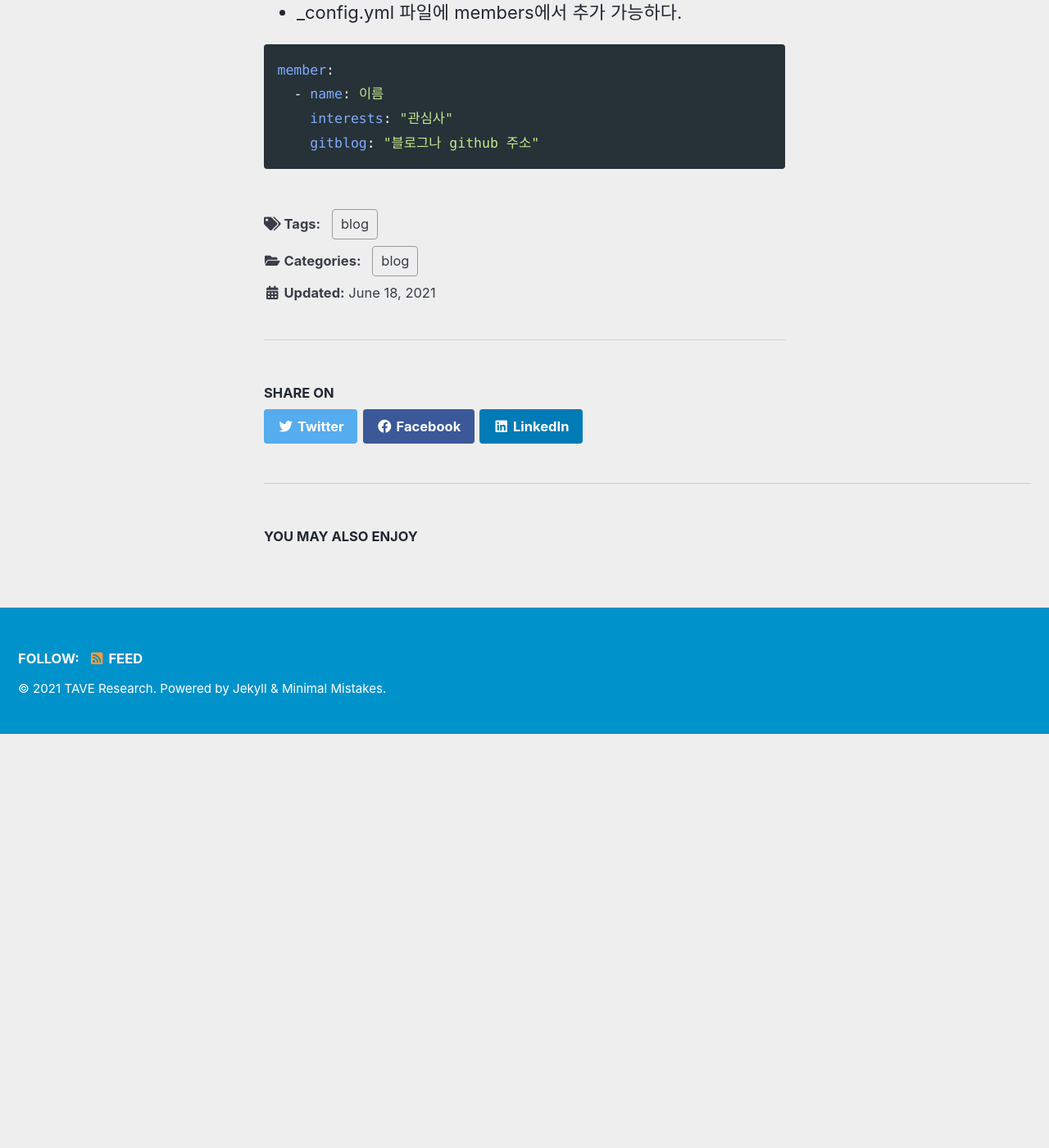
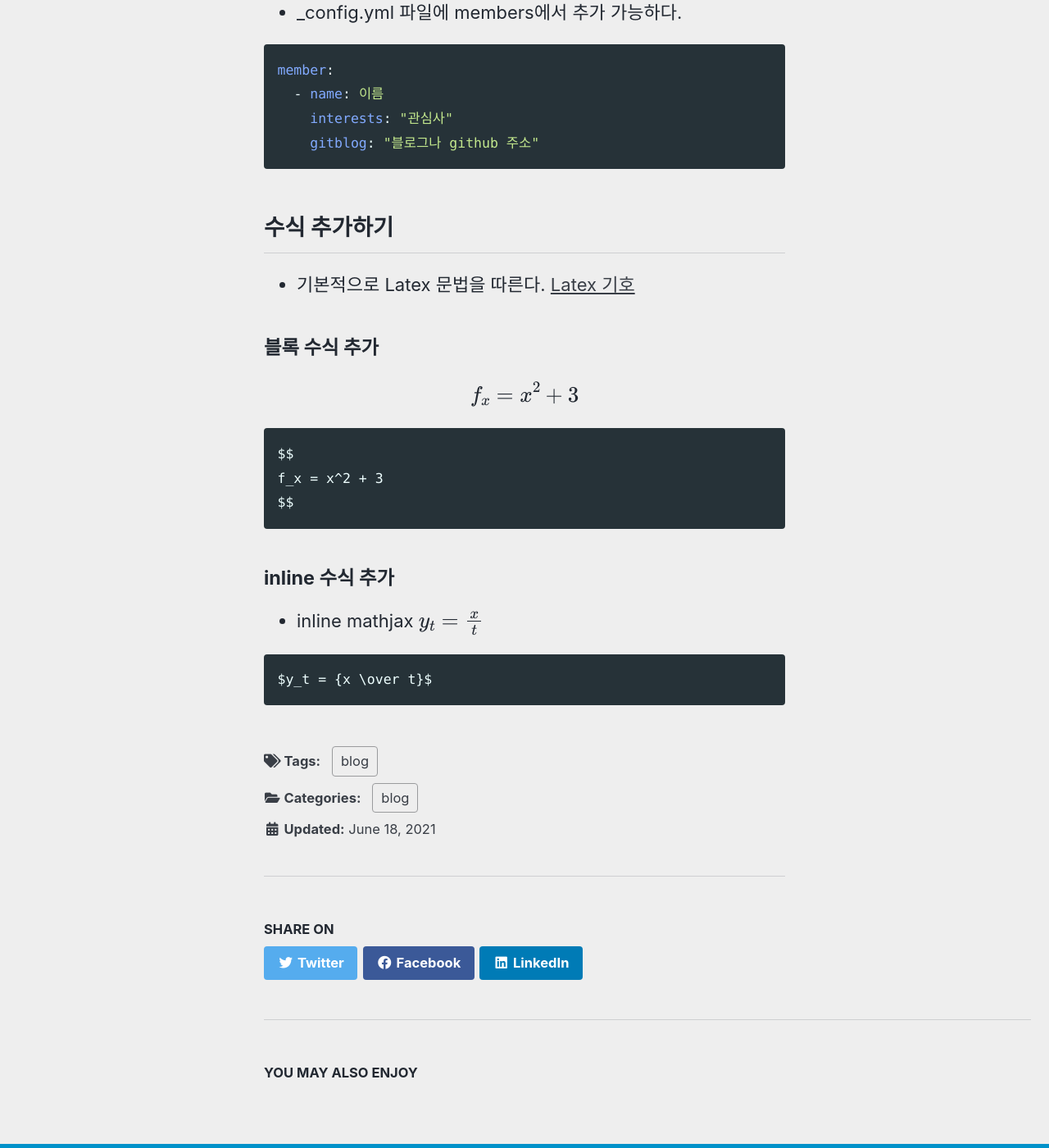
Before and after one commit to TAVEResearch/TAVEResearch.github.io, a Jekyll site: the page built from _posts/2021-06-18-quickstart.md, in a window 1280 px wide and 1400 px high, scrolled down 2583 px. Shown: the whole window at 82% size. Built offline with Jekyll 4.4.1, drawn with Linux system fonts in a browser that asks for light colours; cached includes are drawn as plain includes; formulas are drawn with MathJax 3; before the commit the page ends 3478 px from its top, so only the background shows below that; part of the change alters nothing that is shown.

Commit message:
amend _includes/scripts.html :add mathjax

````diff
--- a/_includes/scripts.html
+++ b/_includes/scripts.html
@@ -1,28 +1,16 @@
-{% if site.footer_scripts %}
-  {% for script in site.footer_scripts %}
-    <script src="{{ script | relative_url }}"></script>
-  {% endfor %}
-{% else %}
-  <script src="{{ '/assets/js/main.min.js' | relative_url }}"></script>
-{% endif %}
+<script type="text/javascript" async
+  src="https://cdnjs.cloudflare.com/ajax/libs/mathjax/2.7.5/latest.js?config=TeX-MML-AM_CHTML">
+</script>
 
-{% if site.search == true or page.layout == "search" %}
-  {%- assign search_provider = site.search_provider | default: "lunr" -%}
-  {%- case search_provider -%}
-    {%- when "lunr" -%}
-      {% include_cached search/lunr-search-scripts.html %}
-    {%- when "google" -%}
-      {% include_cached search/google-search-scripts.html %}
-    {%- when "algolia" -%}
-      {% include_cached search/algolia-search-scripts.html %}
-  {%- endcase -%}
-{% endif %}
-
-{% include analytics.html %}
-{% include /comments-providers/scripts.html %}
-
-{% if site.after_footer_scripts %}
-  {% for script in site.after_footer_scripts %}
-    <script src="{{ script | relative_url }}"></script>
-  {% endfor %}
-{% endif %}
+<script type="text/x-mathjax-config">
+MathJax.Hub.Config({
+  extensions: ["tex2jax.js"],
+  jax: ["input/TeX", "output/HTML-CSS"],
+  tex2jax: {
+  inlineMath: [ ['$','$'], ["\\(","\\)"] ],
+  displayMath: [ ['$$','$$'], ["\\[","\\]"] ],
+  processEscapes: true
+  },
+  "HTML-CSS": { availableFonts: ["TeX"] }
+});
+</script>
--- a/_posts/2021-06-18-quickstart.md
+++ b/_posts/2021-06-18-quickstart.md
@@ -92,3 +92,27 @@ member:
     interests: "관심사"
     gitblog: "블로그나 github 주소"
 ```
+
+## 수식 추가하기
+
+- 기본적으로 Latex 문법을 따른다. [Latex 기호](https://ko.wikipedia.org/wiki/%EC%9C%84%ED%82%A4%EB%B0%B1%EA%B3%BC:TeX_%EB%AC%B8%EB%B2%95)
+
+#### 블록 수식 추가
+
+$$
+f_x = x^2 + 3
+$$
+
+```markdown
+$$
+f_x = x^2 + 3
+$$
+```
+
+#### inline 수식 추가
+
+- inline mathjax $y_t = {x \over t}$
+
+```
+$y_t = {x \over t}$
+```
````
